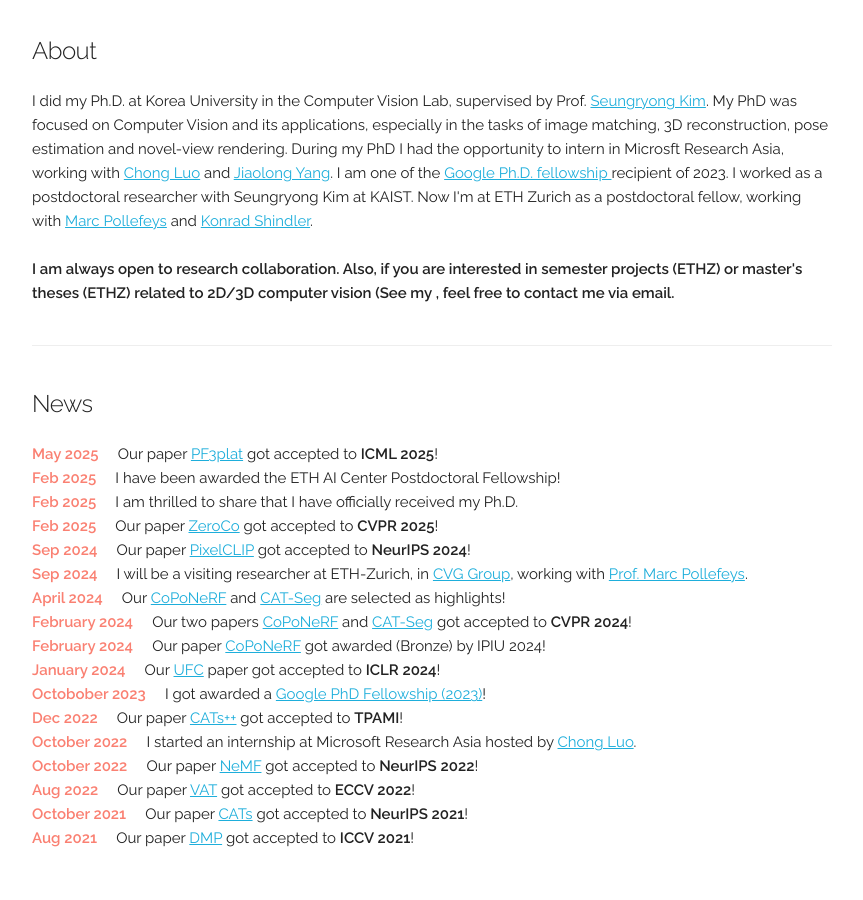
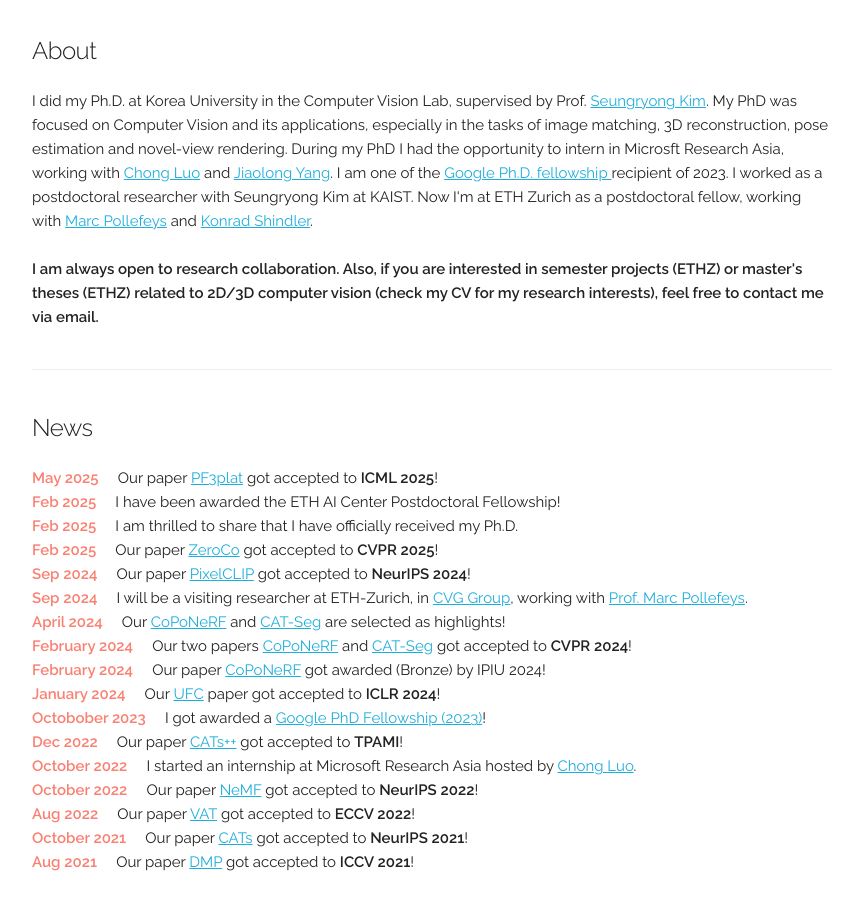
Before and after one commit to jang-1996/jang-1996.github.io, a Jekyll site: the page built from index.html, in a window 1280 px wide and 900 px high, scrolled down 351 px. Shown: the whole window, without its empty margins (208-1071 px from the left). Built offline with Jekyll 4.4.1, drawn with Linux system fonts in a browser that asks for light colours; some web fonts are replaced.

Commit message:
Update index.html

```diff
--- a/index.html
+++ b/index.html
@@ -9,7 +9,7 @@ layout: default
   I worked as a postdoctoral researcher with Seungryong Kim at KAIST. Now I'm at ETH Zurich as a postdoctoral fellow, working with <a href="https://people.inf.ethz.ch/marc.pollefeys/">Marc Pollefeys</a> and <a href="https://prs.igp.ethz.ch/group/people/person-detail.schindler.html">Konrad Shindler</a>.
 
   <br><br>
-  <b>I am always open to research collaboration. Also, if you are interested in semester projects (ETHZ) or master's theses (ETHZ) related to 2D/3D computer vision (See my , feel free to contact me via email.</b>
+  <b>I am always open to research collaboration. Also, if you are interested in semester projects (ETHZ) or master's theses (ETHZ) related to 2D/3D computer vision (check my CV for my research interests), feel free to contact me via email.</b>
 
 </div>
 
```
